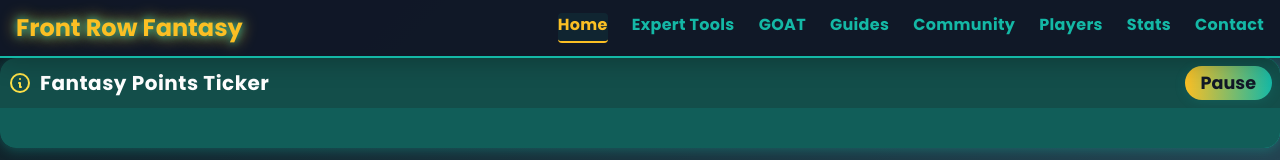
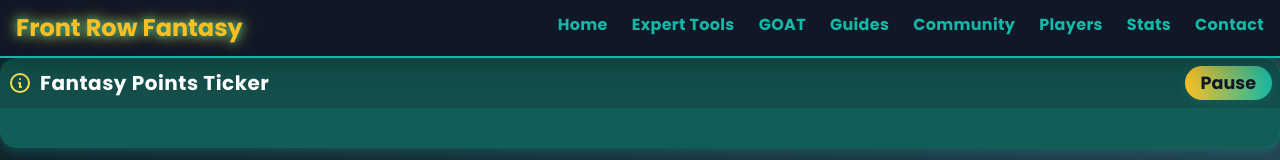
Before and after one commit to Mpeters9/Front-Row-Fantasy, a plain HTML site: page index.html in a window 1280 px wide. Shown: the top 160 px of the page. Drawn offline with nearby package versions, Linux system fonts and the light colour scheme; no server answers.

Commit message:
Update index.html

```diff
--- a/index.html
+++ b/index.html
@@ -22,7 +22,7 @@
         <div class="max-w-7xl mx-auto px-4 flex justify-between items-center py-3">
             <a href="index.html" class="text-2xl font-bold text-yellow text-glow">Front Row Fantasy</a>
             <nav>
-                <a href="index.html" class="nav-link" aria-current="page">Home</a>
+                <a href="index.html" class="nav-link">Home</a>
                 <a href="tools.html" class="nav-link">Expert Tools</a>
                 <a href="goat.html" class="nav-link">GOAT</a>
                 <a href="guides.html" class="nav-link">Guides</a>
```
